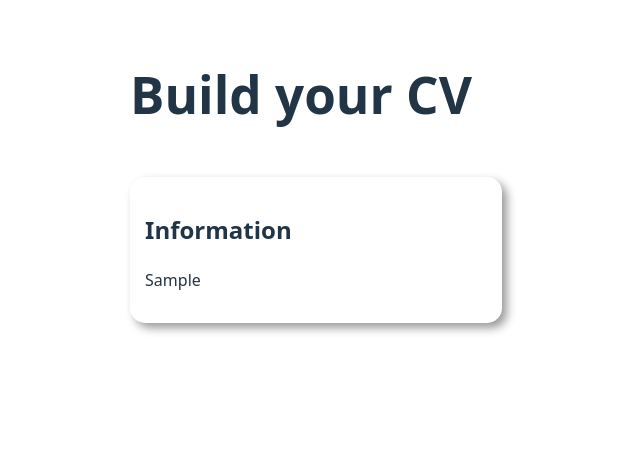
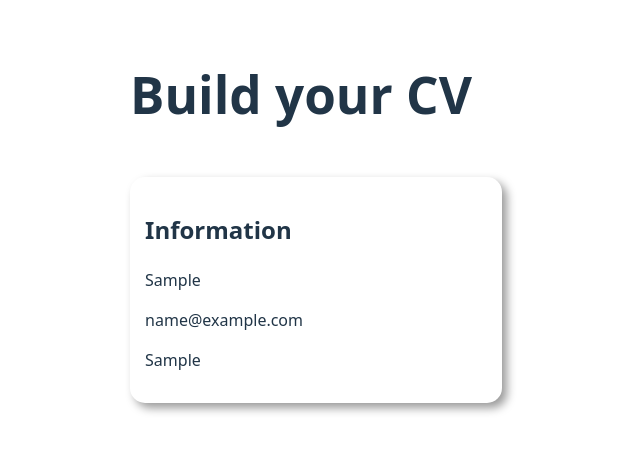
Before and after one commit to bbantier/odin-cv, a React (Vite) app: page / in a window 1280 px wide. Both pictures are taken after typing "Sample", "name@example.com", "Sample" into the empty fields and a click on the button "Submit". Shown: the top 452 px of the page, without its empty margins (339-979 px from the left). Built offline with nearby package versions, Linux system fonts and the light colour scheme.

Commit message:
feat: create return statement to render submitted info

```diff
--- a/src/components/Section.jsx
+++ b/src/components/Section.jsx
@@ -3,7 +3,7 @@ import "../style/Form.css";
 import { useState } from "react";
 
 export default function Section({ title, fields }) {
-  const [values, setValues] = useState({});
+  const [data, setData] = useState({});
   const [isSent, setIsSent] = useState(false);
 
   function handleSubmit(e) {
@@ -12,14 +12,16 @@ export default function Section({ title, fields }) {
     const formData = new FormData(form);
     const formJson = Object.fromEntries(formData.entries());
 
-    setValues(formJson);
+    setData(formJson);
     setIsSent(!isSent);
 
     console.log(formJson);
   }
 
+  const entries = Object.entries(data);
+
   return (
-    <section className="section">
+    <section className={"section" + (isSent ? " sent" : "")}>
       <h2>{title}</h2>
       {!isSent ? (
         <form onSubmit={handleSubmit}>
@@ -34,7 +36,12 @@ export default function Section({ title, fields }) {
           <button type="submit">Submit</button>
         </form>
       ) : (
-        <p>{values.fname}</p>
+        <div>
+          {entries.map((entry) => {
+            const [key, value] = entry;
+            return <p className={key} key={key}>{value}</p>;
+          })}
+        </div>
       )}
     </section>
   );
```
